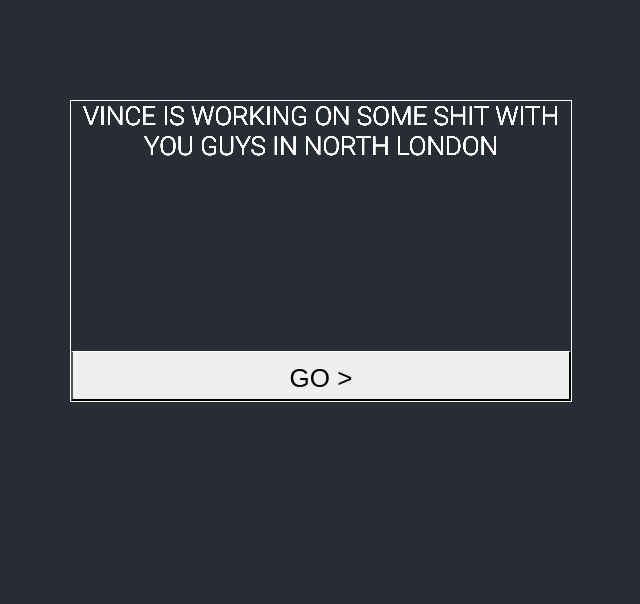
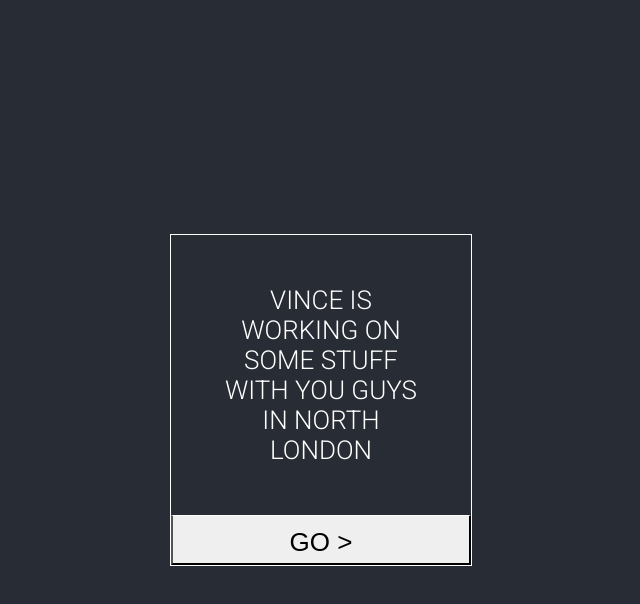
Before and after one commit to VincentHui/haikuApp2, a React (Create React App) app: page / in a window 1280 px wide. Shown: the top 604 px of the page, without its empty margins (319-959 px from the left). Built offline with nearby package versions, Linux system fonts and the light colour scheme.

Commit message:
intro animation doesn't suck now

```diff
--- a/src/intro/intro.jsx
+++ b/src/intro/intro.jsx
@@ -1,5 +1,5 @@
 import React from 'react';
-import { animated, useTrail } from 'react-spring'
+import { animated, useTrail, useSpring} from 'react-spring'
 import {connect} from 'react-redux'
 import styled from 'styled-components'
 import { OpenModalAction, ModalNames } from '../homeTiles/reducers'
@@ -18,14 +18,12 @@ const Mobile = ({ children }) => {
 
 const IntroTile = styled(animated.div)`
     position: absolute;
-    margin-top: 100px
-    height: 300px;
-    width: 500px;
+    max-width: 300px;
     color: white;
     border-style: solid;
     border-width: thin;
     display: flex;
-    justify-content: center;
+    justify-content: flex-end;
     flex-direction: column;
 `
 const Grid= styled.div`
@@ -42,52 +40,77 @@ const CenterFlex=styled(Item)`
     display: flex;
     justify-content: center;
     flex-direction: row;
+    align-items: center;
 `
 const config = { mass: 5, tension: 2000, friction: 350 }
 const Guttering= ({render})=>
     (render && <Item>
         <div style={{height:100}}></div>
     </Item>)
+const introContent =[
+    ({height,opacity, y, roty})=><IntroTile style={{
+        // height:height,
+        opacity:opacity,
+        transform:y.interpolate(y => `translate3d(${y}px,0,0)`)}}>
+        {/* <div style={{height:300}}>Vince is working on some shit with you guys in north london</div> */}
+        <div style={{ margin: 50, opacity:0}}>
+            <div style={ {opacity:0} }>Vince is working on some stuff</div>
+            <div style={ {opacity:0} }>with you guys in north london</div>
+        </div>
+        <TileButton onClick={()=>{}} style={{width:'100%', opacity:0}}>GO ></TileButton>
+    </IntroTile>,
+    ({height,opacity, y})=><IntroTile style={{
+        // height:height,
+        opacity:opacity,
+        transform:y.interpolate(y => `translate3d(${y}px,0,0)`)}}>
+        <div style={{ margin: 50}}>
+            <div>Vince is working on some stuff</div>
+            <div style={ {opacity:0} }>with you guys in north london</div>
+        </div>
+        <TileButton onClick={()=>{}} style={{width:'100%', opacity:0}}>GO ></TileButton>
+    </IntroTile>,
+    ({height,opacity, y})=><IntroTile style={{
+        // height:height,
+        opacity:opacity,
+        transform:y.interpolate(y => `translate3d(${y}px,0,0)`)}}>
+        <div style={{ margin: 50}}>
+            <div style={ {opacity:0} }>Vince is working on some stuff</div>
+            <div>with you guys in north london</div>
+        </div>
+        <TileButton onClick={()=>{}} style={{width:'100%', opacity:0}}>GO ></TileButton>
+    </IntroTile>,
+    ({height,opacity, y})=><IntroTile style={{
+        // height:height,
+        opacity:opacity,
+        transform:y.interpolate(y => `translate3d(${y}px,0,0)`)}}>
+        <div style={{ margin: 50, opacity:0}}>
+            <div style={ {opacity:0} }>Vince is working on some stuff</div>
+            <div style={ {opacity:0} }>with you guys in north london</div>
+        </div>
+        <TileButton onClick={()=>{}} style={{width:'100%'}}>GO ></TileButton>
+    </IntroTile>
 
+]
 const Intro =({openModal})=>{
     const isDesktop = useMediaQuery({ minWidth: 992 })
-    const trail = useTrail(9, {
+    const trail = useTrail(introContent.length, {
         config,
+        delay:1000,
         opacity: 1 ,
         y:  0 ,
-        height: 300 ,
-        from: { opacity: 0, y: 500, height: 0},
+        roty:0,
+        from: { opacity: 0, y: 200, roty:180},
       })
+
     return <div style={{width:'100vw'}}>
-        {/* <div style={{flexGrow:1}}/> */}
-        {/* <IntroTile style={{flexGrow:2}}/>
-        <Desktop>Desktop or laptop</Desktop>
-        <Tablet>Tablet</Tablet>
-        <Mobile>Mobile</Mobile> */}
         <Grid style={{minHeight:'100vh'}}>
             <Guttering render={isDesktop}/>
             <CenterFlex col={3}>
-                {trail.map(({height, opacity, y},index)=>
-                <IntroTile key={index} style={{
-                    height:height,
-                    opacity:opacity,
-                    transform:y.interpolate(y => `translate3d(${y}px,0,0)`)}}>
-                    <div style={{height:300}}>Vince is working on some shit with you guys in north london</div>
-                    <TileButton onClick={()=>openModal()} style={{width:'100%'}}>GO ></TileButton>
-                </IntroTile>)}
-                {/* <IntroTile>
-                    <div style={{height:300}}>Vince is working on some shit with you guys in north london</div>
-                    <TileButton onClick={()=>openModal()} style={{width:'100%'}}>GO ></TileButton>
-                </IntroTile>
-                <IntroTile>
-                    <div style={{height:300}}>Vince is working on some shit with you guys in north london</div>
-                    <TileButton onClick={()=>openModal()} style={{width:'100%'}}>GO ></TileButton>
-                </IntroTile> */}
+                {trail.map(({...props},index)=>introContent[index](props))}
+
             </CenterFlex>
             <Guttering render={isDesktop}/>
         </Grid>
-        {/* <Default>Not mobile (desktop or laptop or tablet)</Default> */}
-        {/* <div style={{flexGrow:1}}/> */}
     </div>
 }
 const mapStateToProps = (state) => ({
```
